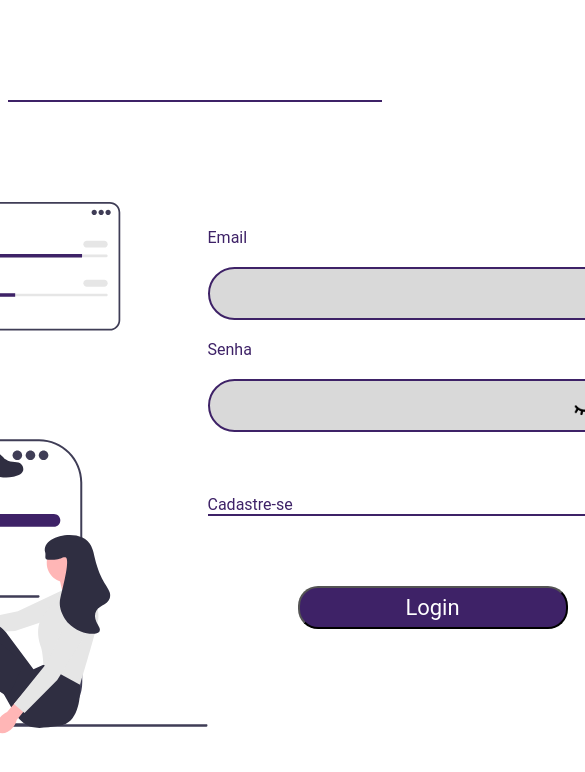
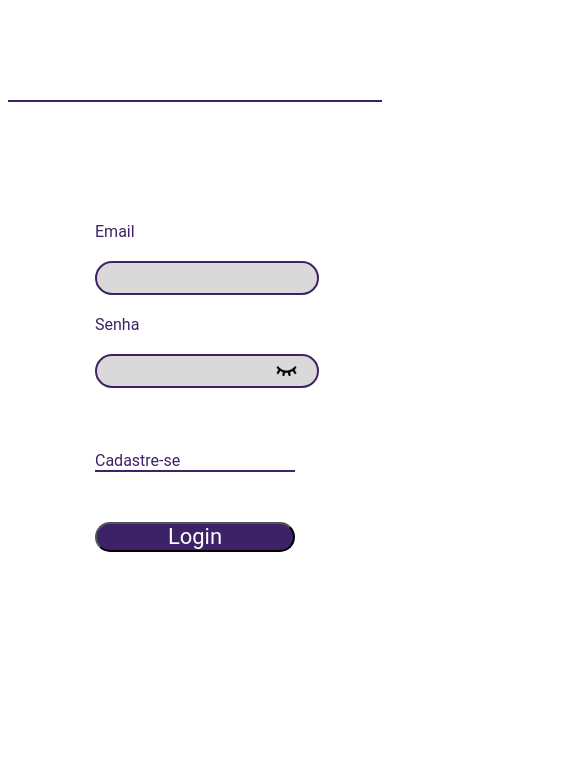
Before and after one commit to jeanmts/Gerenciador-tarefas, a React (Vite) app: page /sign-in in a window 390 px wide. Shown: the top 772 px of the page, 585 px wide, since content can reach past the window. Built offline with nearby package versions, Linux system fonts and the light colour scheme.

Commit message:
implementação responsivo 440px

```diff
--- a/src/components/Header/styles.css
+++ b/src/components/Header/styles.css
@@ -30,3 +30,8 @@
   letter-spacing: 0px;
   text-align: center;
 }
+@media (max-width: 440px) {
+  .btn-logout {
+    width: 80px;
+  }
+}
--- a/src/pages/Content/index.jsx
+++ b/src/pages/Content/index.jsx
@@ -53,10 +53,10 @@ async function deleteTasks(id) {
         if(!response.data) {
             return
         }
-        loadTasks()
     } catch (error) {
         console.log(error)
     }
+    loadTasks()
 }
 useEffect(()=>{
     loadTasks();
--- a/src/pages/Content/styles.css
+++ b/src/pages/Content/styles.css
@@ -81,3 +81,26 @@
 .img-delete {
   cursor: pointer;
 }
+
+@media (max-width: 440px) {
+  .input-main {
+    width: 280px;
+    font-size: 14px;
+  }
+  .btn-main {
+    width: 120px;
+  }
+  .container-tasks {
+    width: 82%;
+    height: 100%;
+  }
+  .form-main {
+    margin: 30px 40px;
+  }
+  .title-task {
+    font-size: 12px;
+  }
+  .task {
+    margin: 0px 15px;
+  }
+}
--- a/src/pages/Not-found/styles.css
+++ b/src/pages/Not-found/styles.css
@@ -13,3 +13,11 @@
   text-align: center;
   color: #3e2267;
 }
+@media (max-width: 440px) {
+  .title-404 {
+    font-size: 24px;
+  }
+  .image-404 {
+    width: 355px;
+  }
+}
--- a/src/pages/Sign-In/styles.css
+++ b/src/pages/Sign-In/styles.css
@@ -9,6 +9,7 @@
   width: 100%;
   height: 100%;
   display: flex;
+  justify-content: center;
   align-items: center;
 }
 .sign {
@@ -94,3 +95,33 @@
   left: 365px;
   bottom: 45px;
 }
+@media (max-width: 440px) {
+  .sign {
+    margin-top: 10px;
+    display: flex;
+    align-items: center;
+    justify-content: center;
+  }
+  .form {
+    width: 200px;
+    height: 390px;
+    display: flex;
+    justify-content: center;
+  }
+  .img-background {
+    display: none;
+  }
+  .button-form {
+    width: 200px;
+    height: 30px;
+    margin: 50px auto;
+  }
+  .img-input {
+    left: 180px;
+    bottom: 40px;
+  }
+  .input-form {
+    width: 200px;
+    height: 30px;
+  }
+}
--- a/src/pages/Sign-up/index.jsx
+++ b/src/pages/Sign-up/index.jsx
@@ -11,7 +11,6 @@ const [form, setForm] = useState([{ nome: '', email: '', senha: ''}]);
     function handleChangeInput(e) {
         setForm({ ...form, [e.target.name]: e.target.value });
     }
-
     async function handleSubmit(e) {
         e.preventDefault();
 
@@ -32,6 +31,8 @@ const [form, setForm] = useState([{ nome: '', email: '', senha: ''}]);
     }
     return (
         <>
+        <div className="conatiner">
+
         <div className="border-top"></div>
         <div className="container-signUp">
         <div>
@@ -48,7 +49,8 @@ const [form, setForm] = useState([{ nome: '', email: '', senha: ''}]);
                 </div>
             </form>
         </div>
-        <img src={backgroundSignUp} alt="background image" />
+        <img className="img-background" src={backgroundSignUp} alt="background image" />
+        </div>
         </div>
         </>
 
--- a/src/pages/Sign-up/styles.css
+++ b/src/pages/Sign-up/styles.css
@@ -77,3 +77,25 @@
   color: #3e2267;
   margin-top: 25px;
 }
+@media (max-width: 440px) {
+  .form-signUp {
+    width: 200px;
+    height: 450px;
+  }
+  .input-form {
+    width: 200px;
+    height: 50px;
+  }
+  .container-button {
+    width: 200px;
+    height: 200px;
+    margin: 30px auto;
+  }
+  .btn-signUp {
+    width: 200px;
+    height: 30px;
+  }
+  .img-background {
+    display: none;
+  }
+}
```
